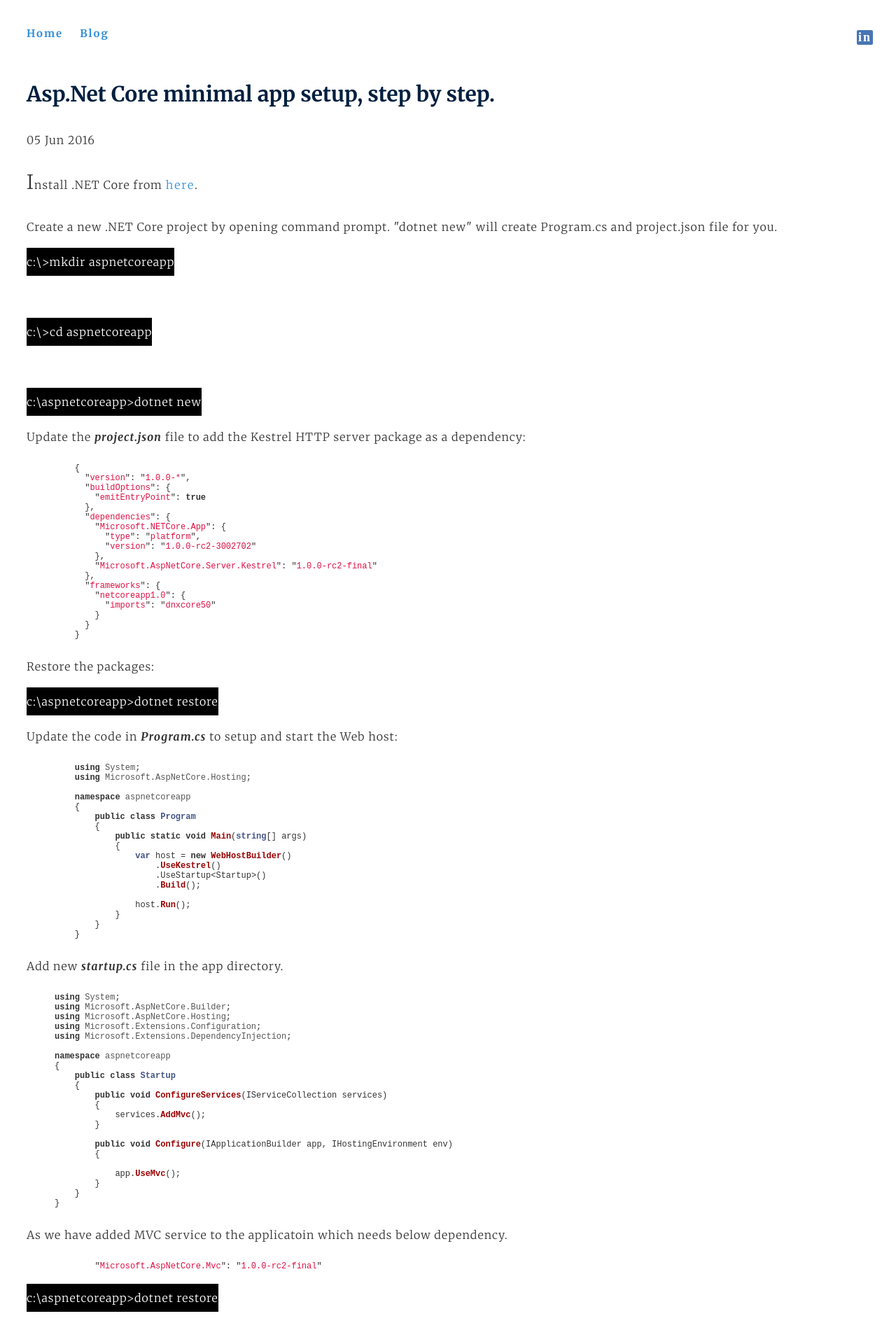
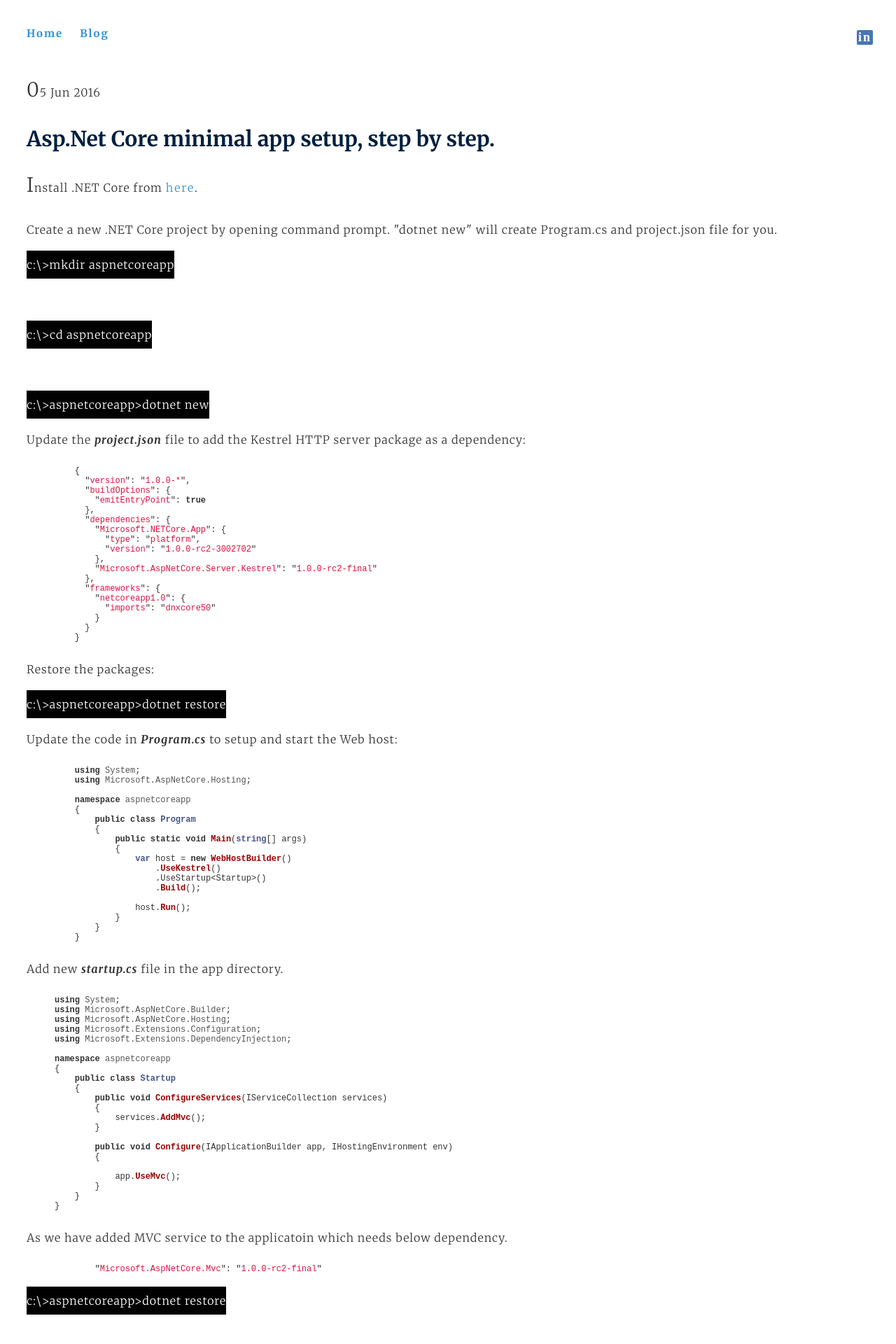
Before and after one commit to srirangamv/srirangamv.github.io, a Jekyll site: the page built from _posts/2016-06-05-aspnetcore-minimalapp.md, in a window 1280 px wide. Shown: the top 1920 px of the page at 70% size. Built offline with Jekyll 4.4.1, drawn with Linux system fonts in a browser that asks for light colours; some of the changed text lies outside the part shown.

```diff
--- a/_layouts/post.html
+++ b/_layouts/post.html
@@ -3,8 +3,8 @@
 ---
 
 <div class="hs-inner">
+  <p class="meta">{{ page.date | date_to_string }}</p>
   <h2>{{ page.title }}</h2>
-  <p class="meta">{{ page.date | date_to_string }}</p>
 
   <div class="post">
     {{ content }}
--- a/_posts/2016-06-05-aspnetcore-minimalapp.md
+++ b/_posts/2016-06-05-aspnetcore-minimalapp.md
@@ -10,7 +10,7 @@
 
 <p class="cmd">c:\&gt;mkdir aspnetcoreapp</p><br>
 <p class="cmd">c:\&gt;cd aspnetcoreapp</p><br>
-<p class="cmd">c:\aspnetcoreapp&gt;dotnet new</p>
+<p class="cmd">c:\&gt;aspnetcoreapp&gt;dotnet new</p>
 
 
 <p>Update the <b><i>project.json</i></b> file to add the Kestrel HTTP server package as a dependency:</p>
@@ -39,7 +39,7 @@
 
 Restore the packages:
 
-<p class="cmd">c:\aspnetcoreapp&gt;dotnet restore </p>
+<p class="cmd">c:\&gt;aspnetcoreapp&gt;dotnet restore </p>
 
 
 <p>Update the code in <b><i>Program.cs</i></b> to setup and start the Web host:</p>
@@ -104,8 +104,8 @@
 
 {% endhighlight %}
 
-<p class="cmd">c:\aspnetcoreapp&gt;dotnet restore </p> <br>
-<p class="cmd">c:\aspnetcoreapp&gt;dotnet run</p>
+<p class="cmd">c:\&gt;aspnetcoreapp&gt;dotnet restore </p> <br>
+<p class="cmd">c:\&gt;aspnetcoreapp&gt;dotnet run</p>
 
 Launch the browser with http://localhost:5000
 
@@ -176,7 +176,7 @@
 {% endhighlight %}
 
 
-<p class="cmd">c:\aspnetcoreapp&gt;dotnet run</p>
+<p class="cmd">c:\&gt;aspnetcoreapp&gt;dotnet run</p>
 
 Launch the browser with  http://localhost:5000/api/products
 
@@ -224,7 +224,7 @@
 
 {% endhighlight %}
 
-<p class="cmd">c:\aspnetcoreapp&gt;dotnet run</p>
+<p class="cmd">c:\&gt;aspnetcoreapp&gt;dotnet run</p>
 
 Launch the browser with http://localhost:5000/home (OR) http://localhost:5000/home/hello
 
@@ -252,7 +252,7 @@
 
 {% endhighlight %}
 
-<p class="cmd">c:\aspnetcoreapp&gt;dotnet run</p>
+<p class="cmd">c:\&gt;aspnetcoreapp&gt;dotnet run</p>
 
 Launch the browser with http://localhost:5000/home
 
@@ -285,7 +285,7 @@
 
 {% endhighlight %}
 
-<p class="cmd">c:\aspnetcoreapp&gt;dotnet run</p>
+<p class="cmd">c:\&gt;aspnetcoreapp&gt;dotnet run</p>
 
 Now launch the browser with http://localhost:5000/home/index
 
@@ -320,8 +320,8 @@
 
 {% endhighlight %}
 
-<p class="cmd">c:\aspnetcoreapp&gt;dotnet restore</p><br>
-<p class="cmd">c:\aspnetcoreapp&gt;dotnet run</p>
+<p class="cmd">c:\&gt;aspnetcoreapp&gt;dotnet restore</p><br>
+<p class="cmd">c:\&gt;aspnetcoreapp&gt;dotnet run</p>
 
 Launch the browser with http://localhost:5000/home/index
 
@@ -380,7 +380,7 @@
 {% endhighlight %}
 
 
-<p class="cmd">c:\aspnetcoreapp&gt;dotnet run</p>
+<p class="cmd">c:\&gt;aspnetcoreapp&gt;dotnet run</p>
 
 Launch the browser with http://localhost:5000/home/index
 
@@ -424,7 +424,7 @@
 {% endhighlight %}
 
 
-<p class="cmd">c:\aspnetcoreapp&gt;dotnet run</p>
+<p class="cmd">c:\&gt;aspnetcoreapp&gt;dotnet run</p>
 
 Launch the browser with http://localhost:5000/home/index
 
@@ -466,7 +466,7 @@
 
 {% endhighlight %}
 
-<p class="cmd">c:\aspnetcoreapp&gt;dotnet run</p>
+<p class="cmd">c:\&gt;aspnetcoreapp&gt;dotnet run</p>
 
 Launch the browser with http://localhost:5000/home/index
 
```
